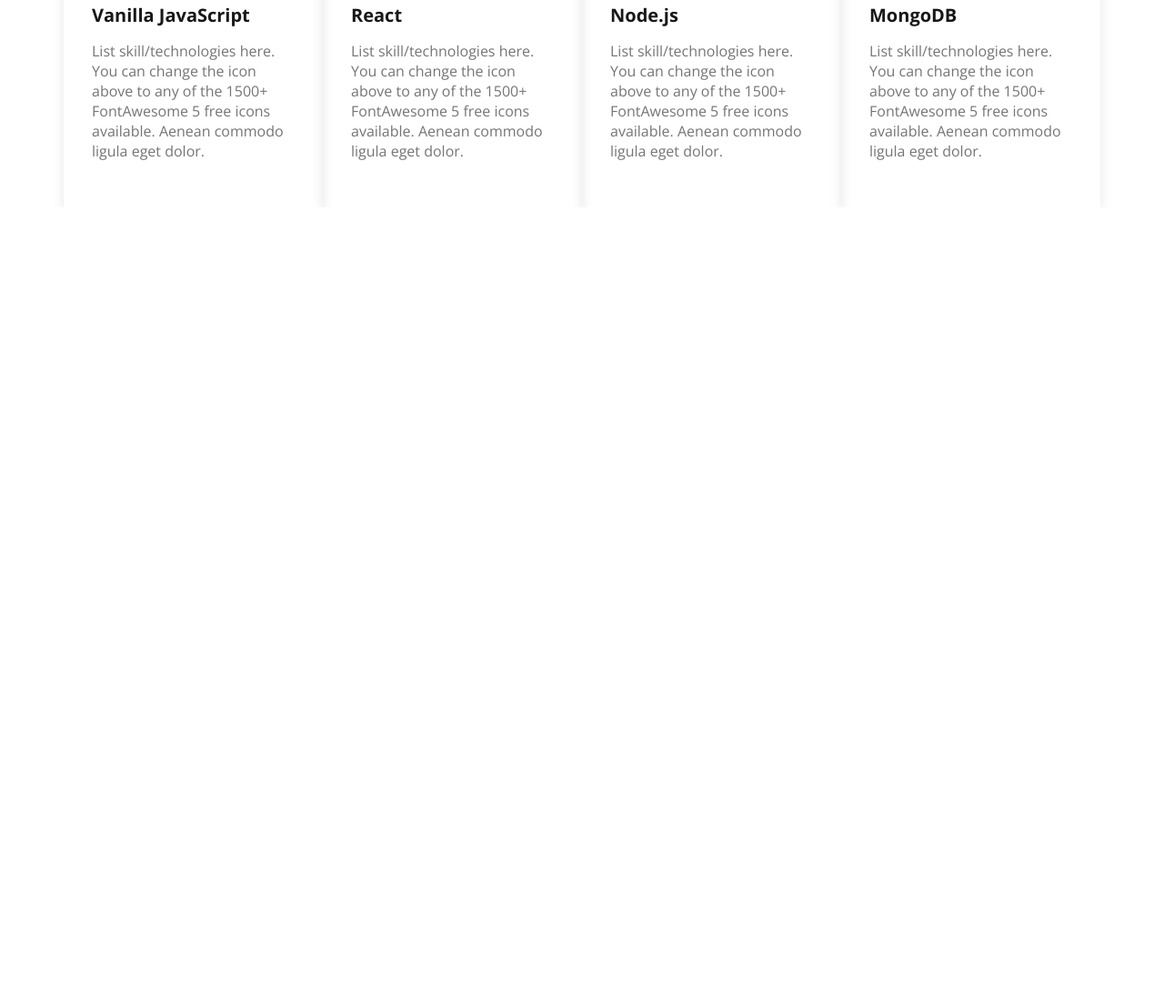
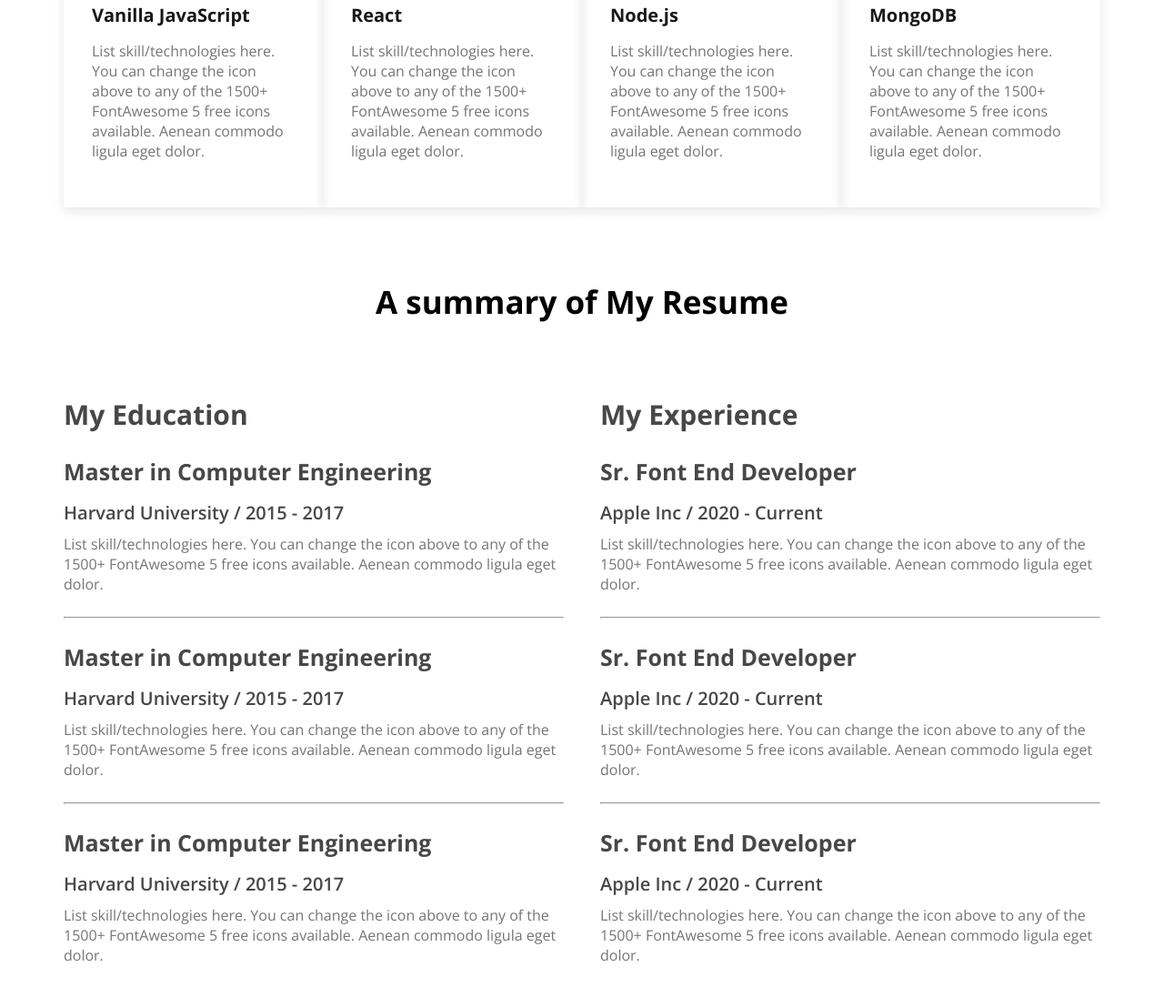
Before and after one commit to asifkhanshesher/dev_portfolio, a plain HTML site: page index.html in a window 1280 px wide. Shown: the part 1730-2826 px from the top of the page at 91% size. Before the commit the page ends 1958 px from the top, so only its background shows below. Drawn offline with nearby package versions, Linux system fonts and the light colour scheme.

Commit message:
resume compelete

```diff
--- a/css/style.css
+++ b/css/style.css
@@ -225,3 +225,59 @@
   color: #757575;
   margin-top: 15px;
 }
+
+
+/* summary of My Resume */
+.resume_title{
+  margin:80px 0px;
+  font-size: 35px;
+  font-weight: bold;
+}
+.resume_container{
+  display: flex;
+  gap: 40px;
+  margin-bottom: 50px;
+}
+
+.resume_column_title{
+
+font-size: 30px;
+
+font-weight: 700;
+
+color: #474747;
+
+margin-bottom: 25px;
+}
+.exprience_title{
+
+font-size: 25px;
+
+font-weight: 700;
+
+color: #474747;
+
+margin-bottom: 15px;
+}
+.exprience_sub_title{
+
+font-size: 20px;
+
+font-weight: 600;
+
+color: #474747;
+
+margin-bottom: 10px;
+}
+.exprience_description{
+
+font-size: 16px;
+
+font-weight: 400;
+
+color: #757575;
+}
+
+hr{
+  margin: 25px 0px;
+}
--- a/index.html
+++ b/index.html
@@ -103,9 +103,62 @@
                 </div>
             </div>
         </section>
+        <!-- What I do section end -->
 
+        <!-- A summary of My Resume start -->
+        <section class="resume">
+            <h2 class="resume_title text_align_center">A summary of My Resume</h2>
+            <div class="resume_container">
+                <div class="resume_column">
+                    <h3 class="resume_column_title">My Education</h3>
+                    <div class="exprience">
+                        <h4 class="exprience_title">Master in Computer Engineering</h4>
+                        <h5 class="exprience_sub_title">Harvard University / 2015 - 2017</h5>
+                        <div class="exprience_description">List skill/technologies here. You can change the icon above
+                            to any of the 1500+ FontAwesome 5 free icons available. Aenean commodo ligula eget dolor.</div>
+                    </div>
+                    <hr>
+                    <div class="exprience">
+                        <h4 class="exprience_title">Master in Computer Engineering</h4>
+                        <h5 class="exprience_sub_title">Harvard University / 2015 - 2017</h5>
+                        <div class="exprience_description">List skill/technologies here. You can change the icon above
+                            to any of the 1500+ FontAwesome 5 free icons available. Aenean commodo ligula eget dolor.</div>
+                    </div>
+                    <hr>
+                    <div class="exprience">
+                        <h4 class="exprience_title">Master in Computer Engineering</h4>
+                        <h5 class="exprience_sub_title">Harvard University / 2015 - 2017</h5>
+                        <div class="exprience_description">List skill/technologies here. You can change the icon above
+                            to any of the 1500+ FontAwesome 5 free icons available. Aenean commodo ligula eget dolor.</div>
+                    </div>
+                </div>
+                <div class="resume_column">
+                    <h3 class="resume_column_title">My Experience</h3>
+                    <div class="exprience">
+                        <h4 class="exprience_title">Sr. Font End Developer</h4>
+                        <h5 class="exprience_sub_title">Apple Inc / 2020 - Current</h5>
+                        <div class="exprience_description">List skill/technologies here. You can change the icon above
+                            to any of the 1500+ FontAwesome 5 free icons available. Aenean commodo ligula eget dolor.</div>
+                    </div>
+                    <hr>
+                    <div class="exprience">
+                        <h4 class="exprience_title">Sr. Font End Developer</h4>
+                        <h5 class="exprience_sub_title">Apple Inc / 2020 - Current</h5>
+                        <div class="exprience_description">List skill/technologies here. You can change the icon above
+                            to any of the 1500+ FontAwesome 5 free icons available. Aenean commodo ligula eget dolor.</div>
+                    </div>
+                    <hr>
+                    <div class="exprience">
+                        <h4 class="exprience_title">Sr. Font End Developer</h4>
+                        <h5 class="exprience_sub_title">Apple Inc / 2020 - Current</h5>
+                        <div class="exprience_description">List skill/technologies here. You can change the icon above
+                            to any of the 1500+ FontAwesome 5 free icons available. Aenean commodo ligula eget dolor.</div>
+                    </div>
+                </div>
+            </div>
+        </section>
 
-        <!-- What I do section end -->
+        <!-- A summary of My Resume end-->
 
 
     </main>
```
